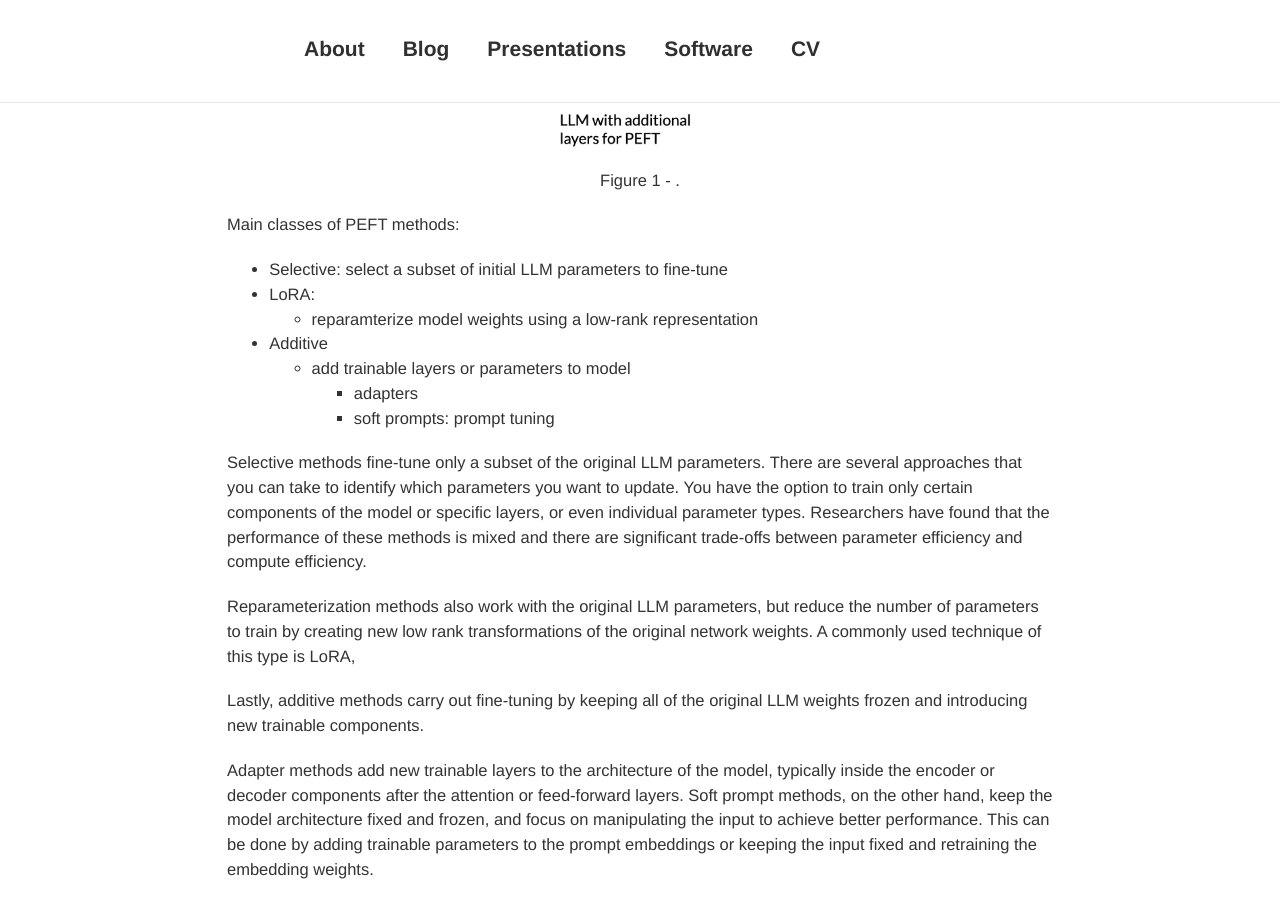
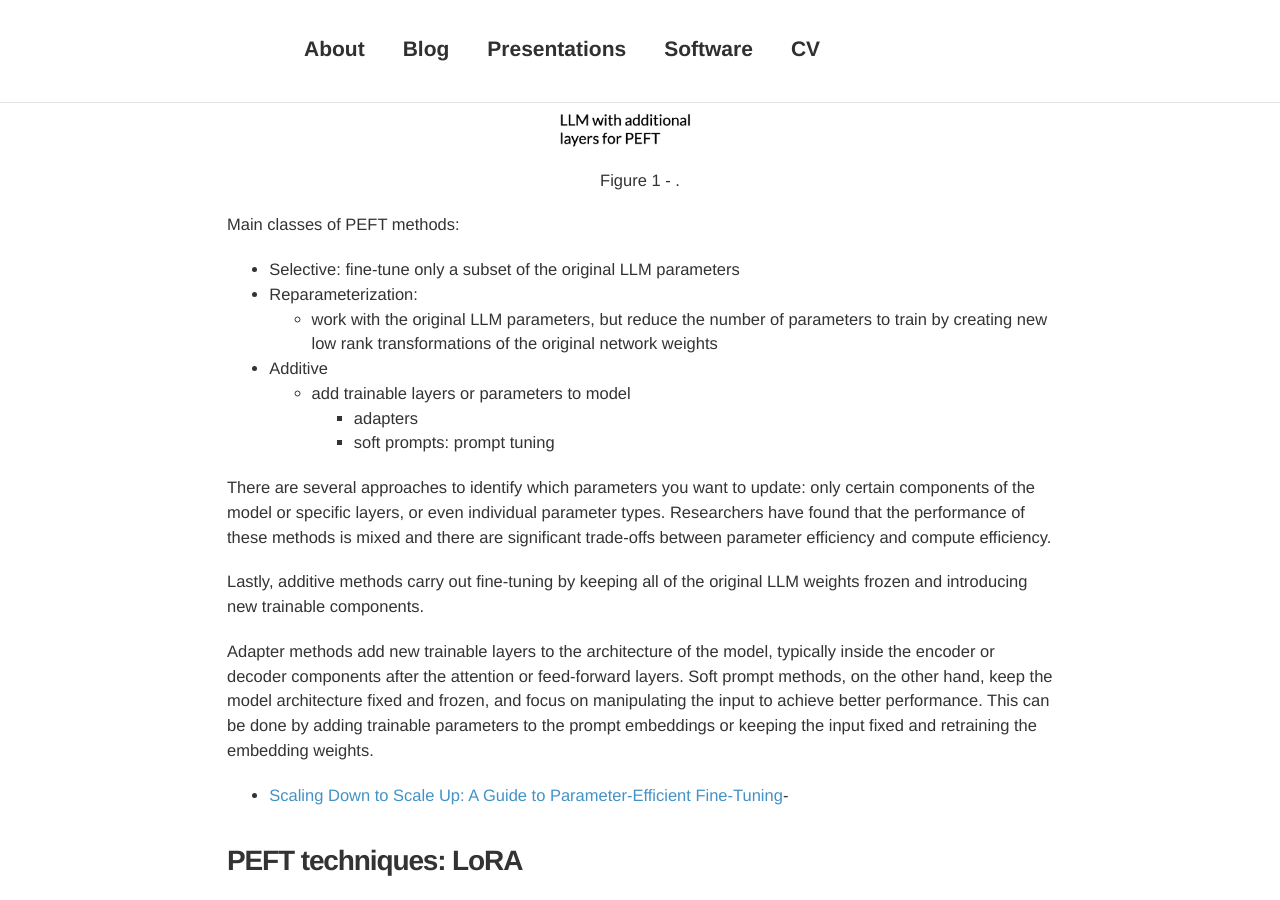
Before and after one commit to davidsbatista/davidsbatista.net, a Jekyll site: the page built from _posts/2023-09-15-Generative_AI_LLMs-Coursera.md, in a window 1280 px wide and 900 px high, scrolled down 8060 px. Built offline with Jekyll 4.4.1, drawn with Linux system fonts in a browser that asks for light colours; nearby versions of some CDN libraries; comment, search, counter and statistics services are not loaded.

Commit message:
cleaning up notes for LLMs

```diff
--- a/_posts/2023-09-15-Generative_AI_LLMs-Coursera.md
+++ b/_posts/2023-09-15-Generative_AI_LLMs-Coursera.md
@@ -313,22 +313,20 @@
 
 Main classes of PEFT methods:
 
- - Selective: select a subset of initial LLM parameters to fine-tune
- - LoRA:
-	- reparamterize model weights using a low-rank representation
+ - Selective: fine-tune only a subset of the original LLM parameters
+ - Reparameterization:
+    - work with the original LLM parameters, but reduce the number of parameters to train by creating new low rank transformations of the original network weights
  - Additive
 	- add trainable layers or parameters to model
 		- adapters
 		- soft prompts: prompt tuning
 
 
-Selective methods fine-tune only a subset of the original LLM parameters.
-There are several approaches that you can take to identify which parameters you want to update.
-You have the option to train only certain components of the model or specific layers, or even individual parameter types.
+There are several approaches to identify which parameters you want to update: only certain components of the model or specific layers, or even individual parameter types.
 Researchers have found that the performance of these methods is mixed and there are significant trade-offs between parameter efficiency and compute efficiency.
 
-Reparameterization methods also work with the original LLM parameters, but reduce the number of parameters to train by creating new low rank transformations of the original network weights.
-A commonly used technique of this type is LoRA,
+
+
 
 Lastly, additive methods carry out fine-tuning by keeping all of the original LLM weights frozen and introducing new trainable components.
 
```
